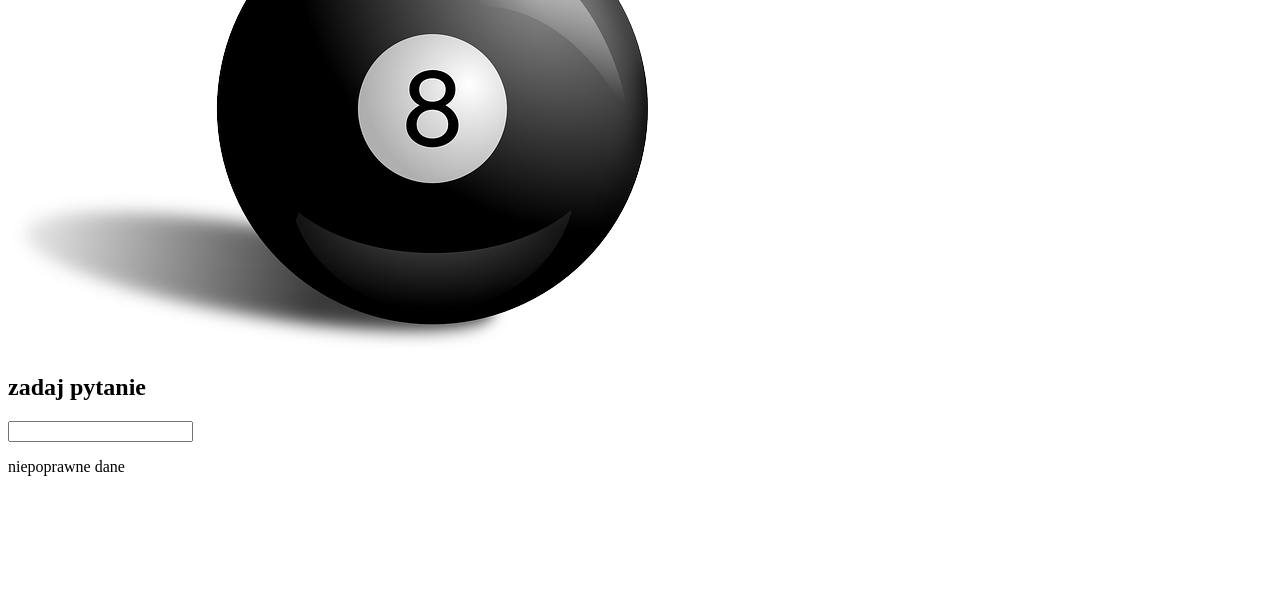
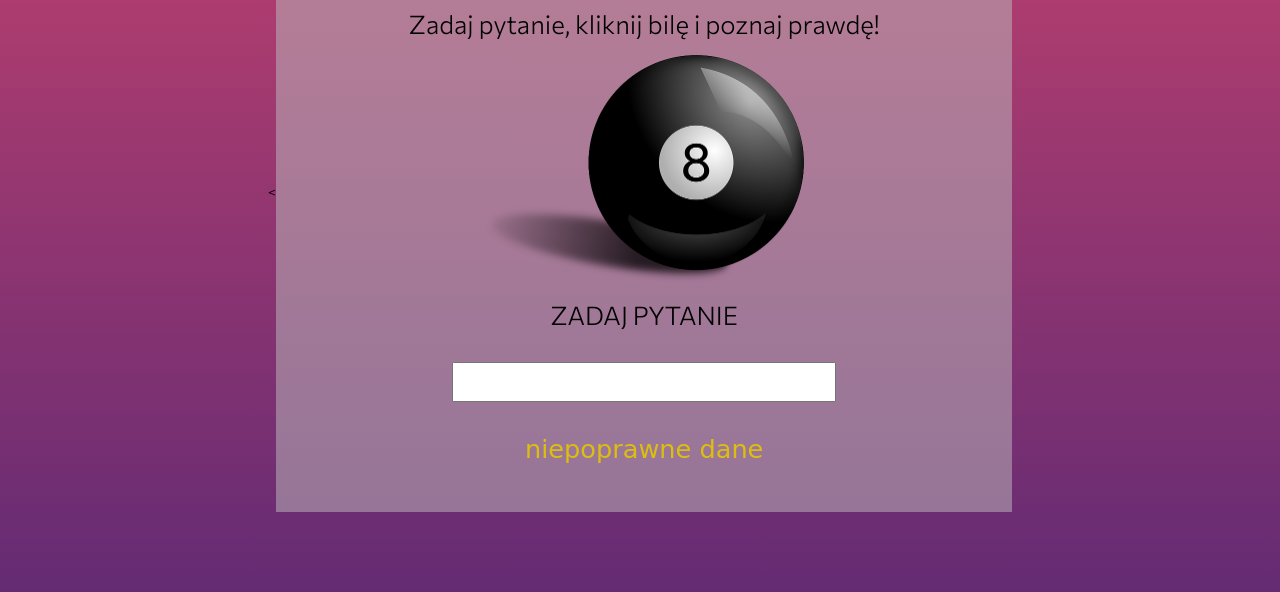
Before and after one commit to Magdalena-Nowak/magic-8ball, a plain HTML site: page index.html in a window 1280 px wide. Shown: the part 208-800 px from the top of the page. Drawn offline with Linux system fonts and the light colour scheme; a web font is replaced by a local one.

Commit message:
add style

```diff
--- a/index.html
+++ b/index.html
@@ -5,6 +5,8 @@
     <meta charset="UTF-8">
     <meta http-equiv="X-UA-Compatible" content="IE=edge">
     <meta name="viewport" content="width=device-width, initial-scale=1.0">
+    <<link href="https://fonts.googleapis.com/css2?family=Commissioner:wght@300;500&family=Shadows+Into+Light+Two&display=swap" rel="stylesheet">
+    <link rel="stylesheet" href="/dist/css/style.min.css">
     <title>Document</title>
 </head>
 
--- a/style.scss
+++ b/style.scss
@@ -0,0 +1,58 @@
+* {
+  margin: 0;
+  padding: 0;
+  box-sizing: border-box;
+}
+
+body {
+  height: 100vh;
+  font-size: 62.5%;
+  font-family: "Shadows Into Light Two", cursive;
+  background: #642b73;
+  background: linear-gradient(to bottom, #c6426e, #642b73);
+  display: flex;
+  justify-content: center;
+  align-items: center;
+}
+
+.game {
+    padding: 2rem 3rem;
+  display: flex;
+  flex-direction: column;
+  justify-content: center;
+  align-items: center;
+  font-size: 1.6rem;
+  background-color: rgba(189, 189, 189, 0.5);
+  &__title {
+    margin: 1.5rem 0;
+    font-size: 3rem;
+    letter-spacing: 0.15rem;
+  }
+  &__instruction {
+    margin-bottom: 1rem;
+    font-family: "Commissioner", sans-serif;
+    font-weight: 300;
+  }
+  &__image {
+    width: 50%;
+    object-fit: cover;
+  }
+  &__subtitle {
+    font-size: 1.6rem;
+    margin: 1rem 0;
+    font-family: "Commissioner", sans-serif;
+    font-weight: 300;
+    text-transform: uppercase;
+  }
+  &__question {
+    width: 60%;
+    margin: 1rem 0;
+    padding: 0.2rem;
+    font-size: 1.6rem;
+    font-family: "Shadows Into Light Two", cursive;
+  }
+  &__warning {
+    color: rgb(221, 190, 15);
+    margin: 1rem 0;
+  }
+}
```
Also changed, not shown: dist/css/style.css (added), dist/css/style.min.css (added), 2 other files.
